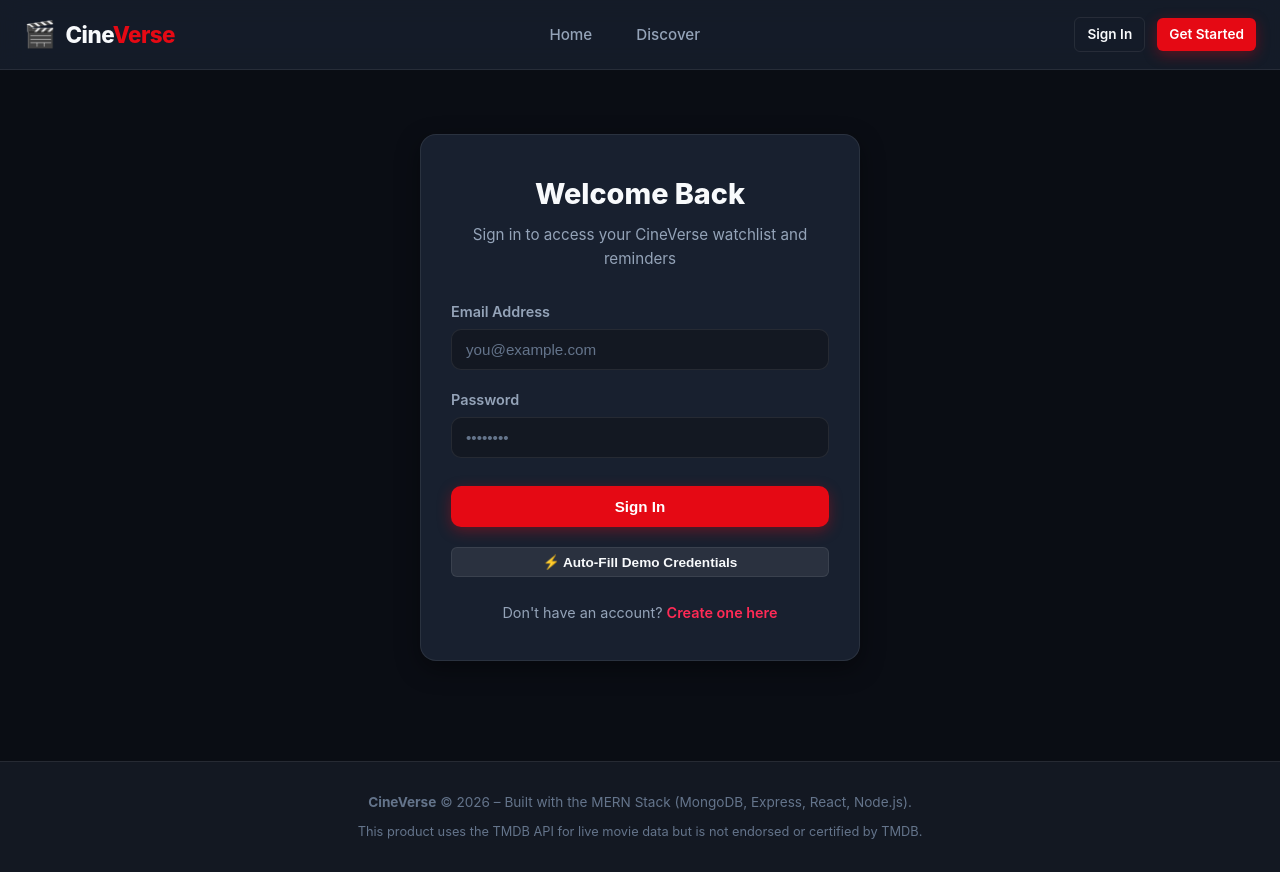
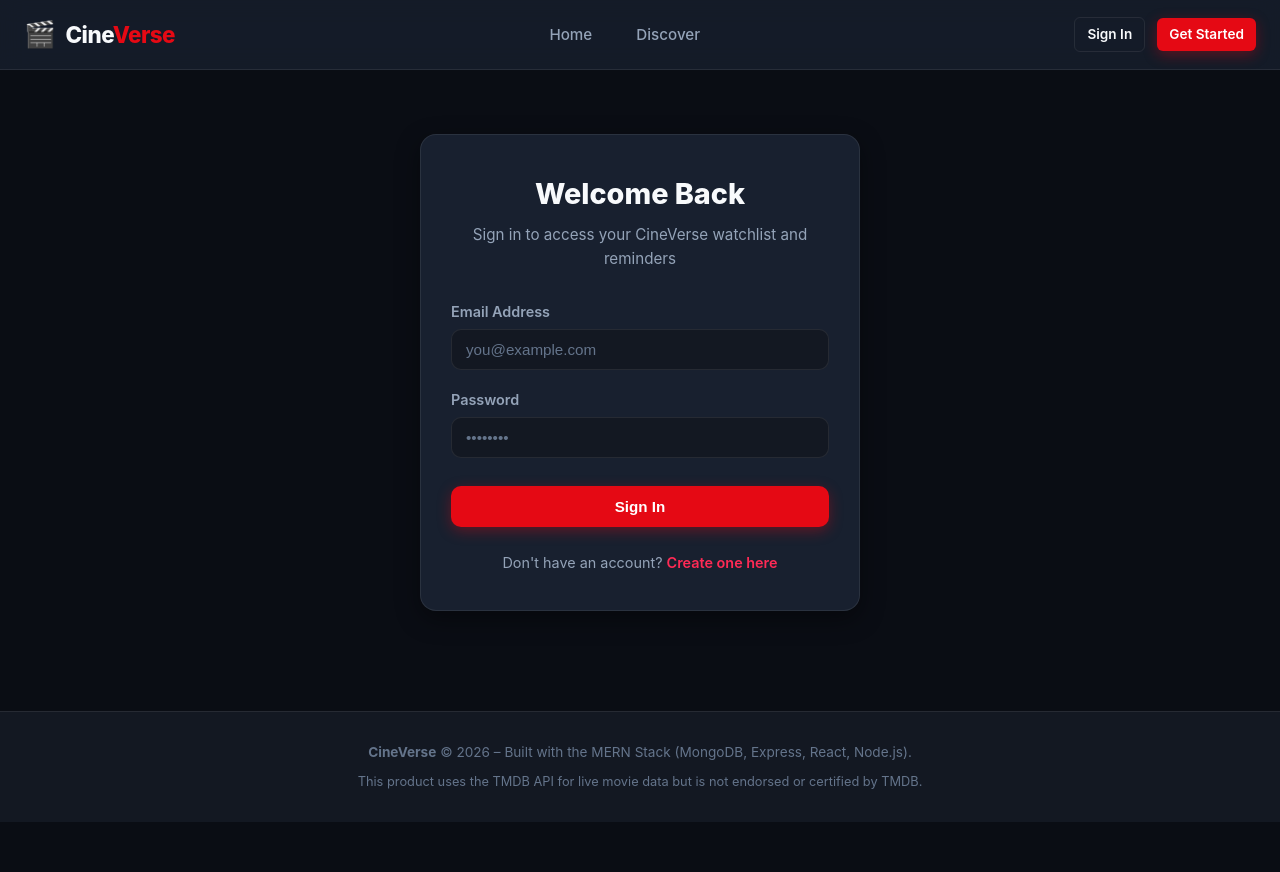
Before and after one commit to G0DS0N92/CineVerse, a React (Vite) app in the folder client/: page /login in a window 1280 px wide. After the commit the page ends 822 px from the top, so only its background shows below. Built offline with nearby package versions, Linux system fonts and the light colour scheme; no server answers.

Commit message:
Remove demo credentials helper for production polish

```diff
--- a/client/src/pages/LoginPage.jsx
+++ b/client/src/pages/LoginPage.jsx
@@ -29,12 +29,6 @@ const LoginPage = () => {
     } finally {
       setLoading(false);
     }
-  };
-
-  // Demo Credentials Fill Helper
-  const handleFillDemo = () => {
-    setEmail('demo@cineverse.com');
-    setPassword('password123');
   };
 
   return (
@@ -92,17 +86,6 @@ const LoginPage = () => {
           </button>
         </form>
 
-        <div style={{ marginTop: '20px', textAlign: 'center' }}>
-          <button
-            type="button"
-            className="btn btn-secondary btn-sm"
-            style={{ width: '100%' }}
-            onClick={handleFillDemo}
-          >
-            ⚡ Auto-Fill Demo Credentials
-          </button>
-        </div>
-
         <p style={{ textAlign: 'center', marginTop: '24px', fontSize: '0.9rem', color: 'var(--text-muted)' }}>
           Don't have an account?{' '}
           <Link to="/register" style={{ color: 'var(--accent-hover)', fontWeight: 600 }}>
```
